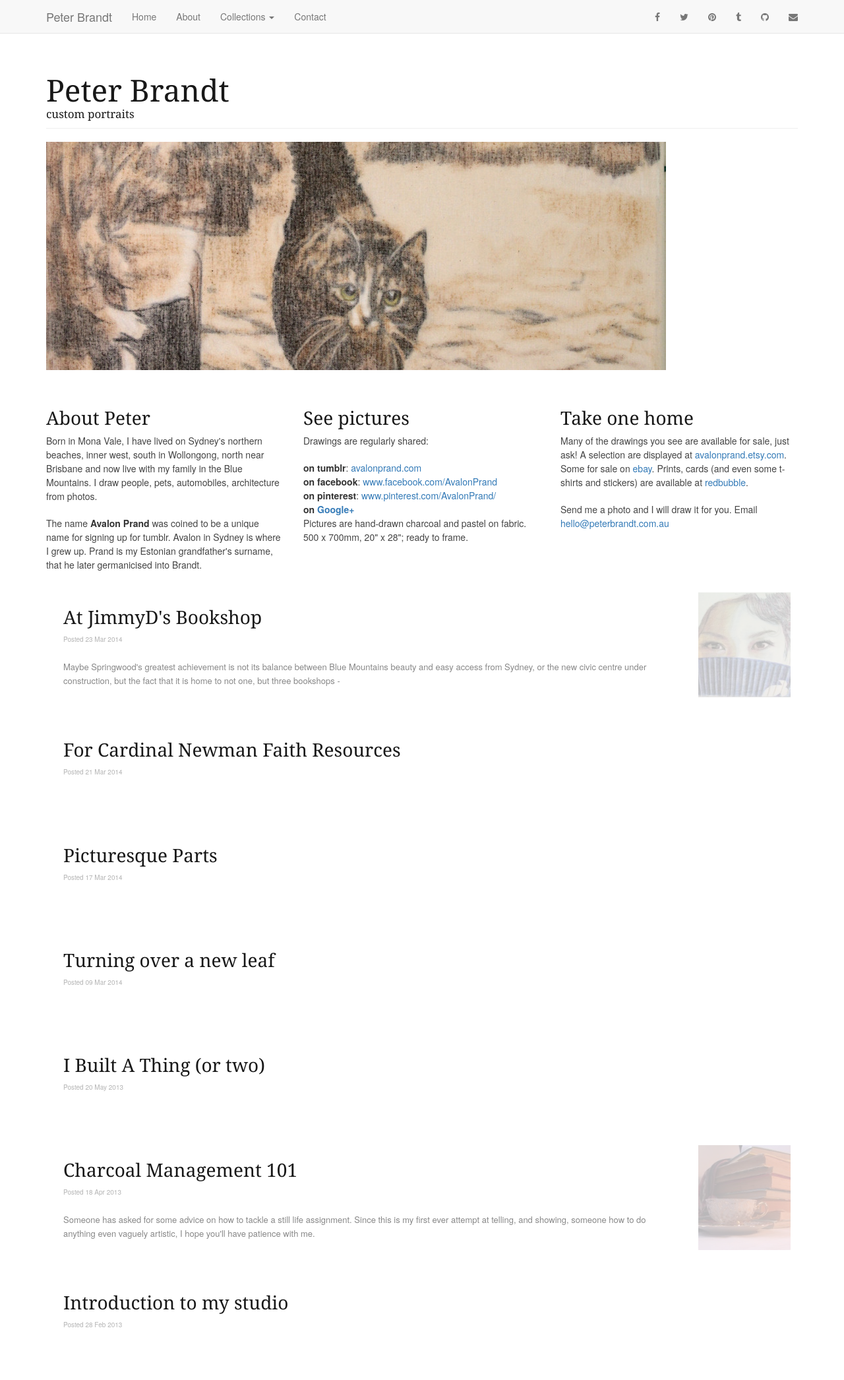
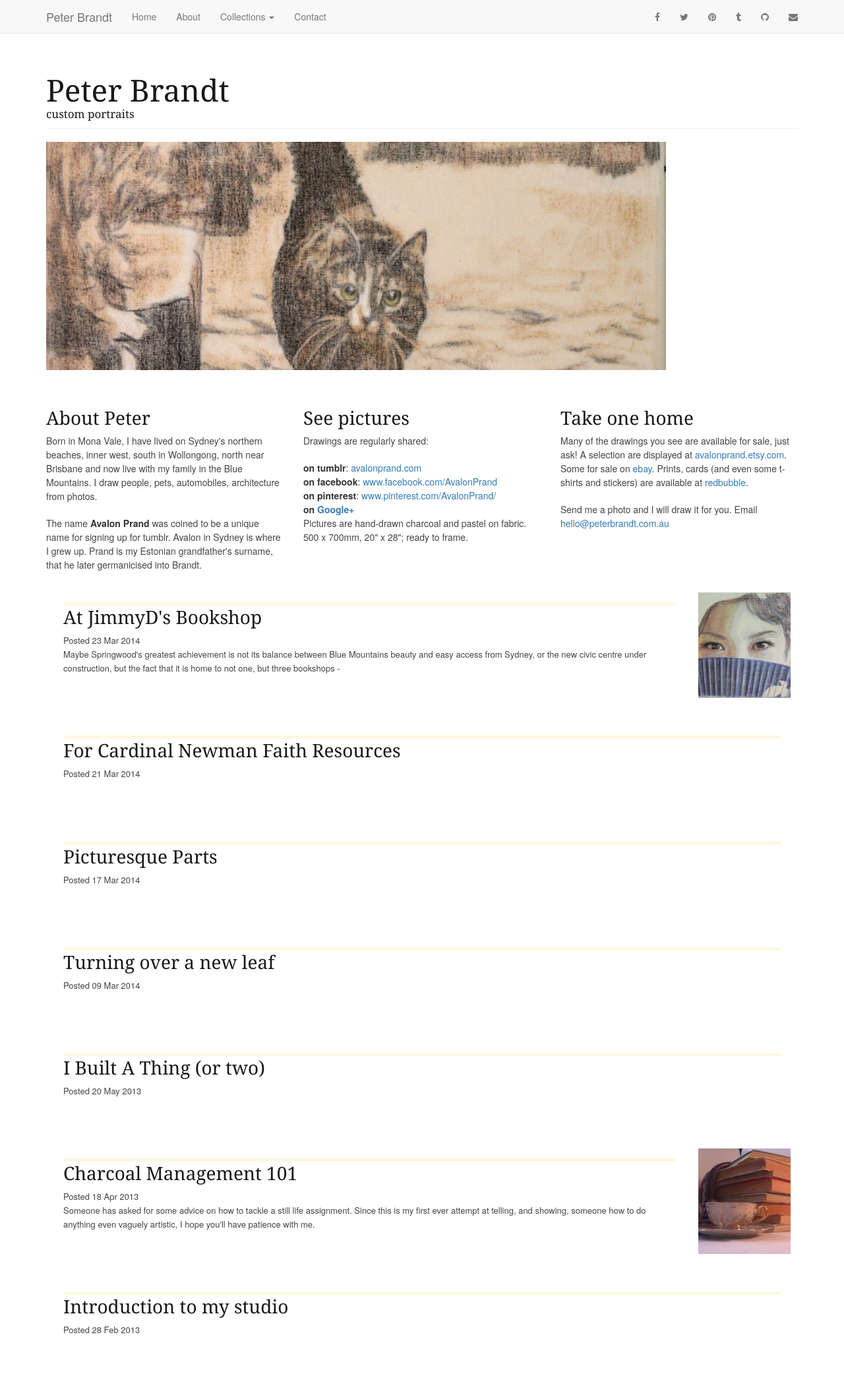
Before and after one commit to veromary/peterbrandt.com.au, a Jekyll site: the page built from index.html, in a window 1280 px wide. Shown: the whole page at 66% size. Built offline with Jekyll 4.4.1, drawn with Linux system fonts in a browser that asks for light colours; nearby versions of some CDN libraries.

Commit message:
removing opacity effects

```diff
--- a/stylesheets/layout.css
+++ b/stylesheets/layout.css
@@ -156,11 +156,9 @@ only screen and (max-device-width : 320px){
       background-position: 50% 50%;
       border: 10px solid #fff;
       height: 100%;
-      opacity: .3; }
     .posts .post-link .post-title {
       margin: 0 0 5px; }
     .posts .post-link .meta {
-      opacity: .4;
       font-size: 10px; }
     .posts .post-link .excerpt {
       color: #888;
@@ -168,12 +166,6 @@ only screen and (max-device-width : 320px){
       max-height: 100px;
       overflow: hidden;
       font-weight: normal; }
-    .posts .post-link .mark {
-      opacity: 0; }
     .posts .post-link:hover {
       border: 1px solid #eee;
       box-shadow: 0 0 25px #eee; }
-      .posts .post-link:hover .mark {
-        opacity: 1; }
-      .posts .post-link:hover .post-cover {
-        opacity: .6; }
```
